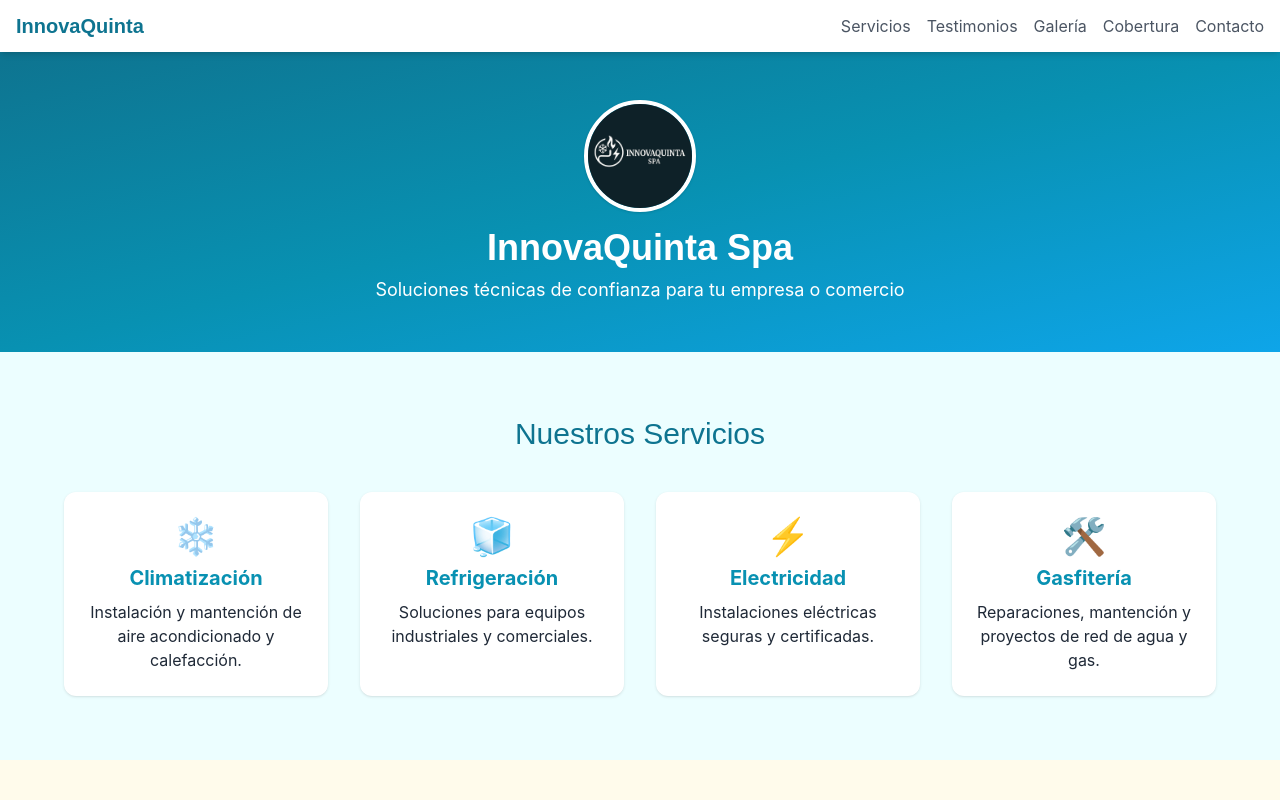
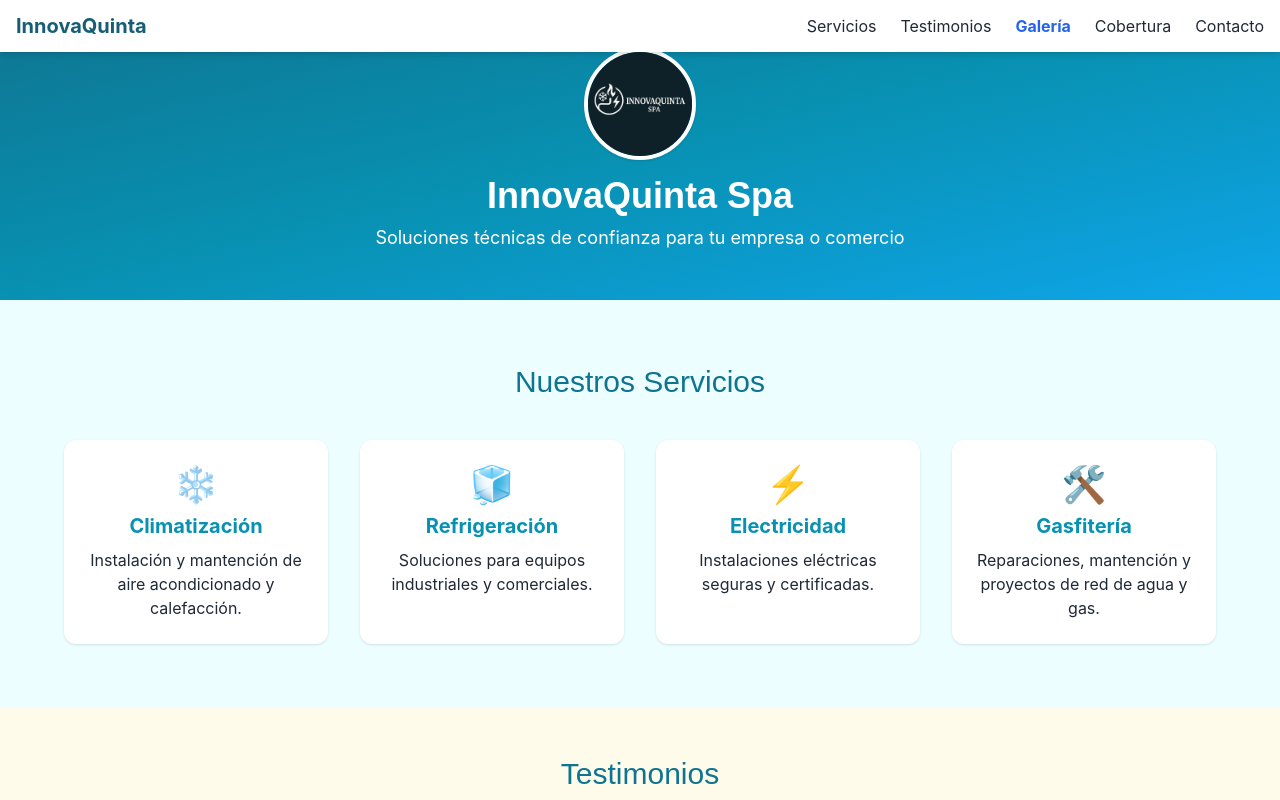
Before and after one commit to Marshelby/innovaquinta-web, a React (Vite) app: page / in a window 1280 px wide. Shown: the top 800 px of the page. Built offline with nearby package versions, Linux system fonts and the light colour scheme.

Commit message:
🔁 FIX: corregir Navbar con seguimiento dinámico del scroll

```diff
--- a/src/components/Navbar.jsx
+++ b/src/components/Navbar.jsx
@@ -1,47 +1,68 @@
-import React, { useEffect, useState } from "react";
+import { useState, useEffect } from "react";
 
-export default function Navbar() {
-  const [active, setActive] = useState("");
+const Navbar = () => {
+  const [activeSection, setActiveSection] = useState("");
 
   useEffect(() => {
-    const sections = document.querySelectorAll("section[id]");
-    const observer = new IntersectionObserver(
-      (entries) => {
-        entries.forEach((entry) => {
-          if (entry.isIntersecting) {
-            setActive(entry.target.id);
-          }
-        });
-      },
-      {
-        threshold: 0.65,
-        rootMargin: "-20% 0px -50% 0px", // Sección más centrada, evita errores por cercanía
+    const sections = ["servicios", "testimonios", "galeria", "cobertura", "contacto"];
+
+    const handleScroll = () => {
+      const scrollPosition = window.scrollY + window.innerHeight / 2;
+
+      let current = "";
+      for (const id of sections) {
+        const section = document.getElementById(id);
+        if (section && section.offsetTop <= scrollPosition) {
+          current = id;
+        }
       }
-    );
+      setActiveSection(current);
+    };
 
-    sections.forEach((section) => observer.observe(section));
-    return () => sections.forEach((section) => observer.unobserve(section));
+    window.addEventListener("scroll", handleScroll);
+    handleScroll(); // inicializar
+
+    return () => {
+      window.removeEventListener("scroll", handleScroll);
+    };
   }, []);
 
-  const linkClass = (id) =>
-    active === id
-      ? "text-cyan-700 font-semibold border-b-2 border-cyan-700 pb-1"
-      : "text-gray-600 hover:text-cyan-700 transition";
+  const scrollToSection = (id) => {
+    const section = document.getElementById(id);
+    if (section) {
+      section.scrollIntoView({ behavior: "smooth" });
+    }
+  };
+
+  const linkClass = (sectionId) =>
+    `cursor-pointer hover:underline ${
+      activeSection === sectionId ? "text-blue-600 font-bold" : ""
+    }`;
 
   return (
-    <nav className="sticky top-0 z-50 bg-white shadow-md">
+    <nav className="fixed top-0 left-0 right-0 bg-white shadow-md z-50">
       <div className="max-w-7xl mx-auto px-4 py-3 flex justify-between items-center">
-        <a href="#header" className="text-xl font-bold text-cyan-700 font-poppins">
-          InnovaQuinta
-        </a>
-        <div className="space-x-4 hidden sm:block">
-          <a href="#servicios" className={linkClass("servicios")}>Servicios</a>
-          <a href="#testimonios" className={linkClass("testimonios")}>Testimonios</a>
-          <a href="#galeria" className={linkClass("galeria")}>Galería</a>
-          <a href="#cobertura" className={linkClass("cobertura")}>Cobertura</a>
-          <a href="#contacto" className={linkClass("contacto")}>Contacto</a>
+        <div className="text-xl font-bold text-cyan-800">InnovaQuinta</div>
+        <div className="space-x-6 text-sm md:text-base">
+          <span className={linkClass("servicios")} onClick={() => scrollToSection("servicios")}>
+            Servicios
+          </span>
+          <span className={linkClass("testimonios")} onClick={() => scrollToSection("testimonios")}>
+            Testimonios
+          </span>
+          <span className={linkClass("galeria")} onClick={() => scrollToSection("galeria")}>
+            Galería
+          </span>
+          <span className={linkClass("cobertura")} onClick={() => scrollToSection("cobertura")}>
+            Cobertura
+          </span>
+          <span className={linkClass("contacto")} onClick={() => scrollToSection("contacto")}>
+            Contacto
+          </span>
         </div>
       </div>
     </nav>
   );
-}
+};
+
+export default Navbar;
```
